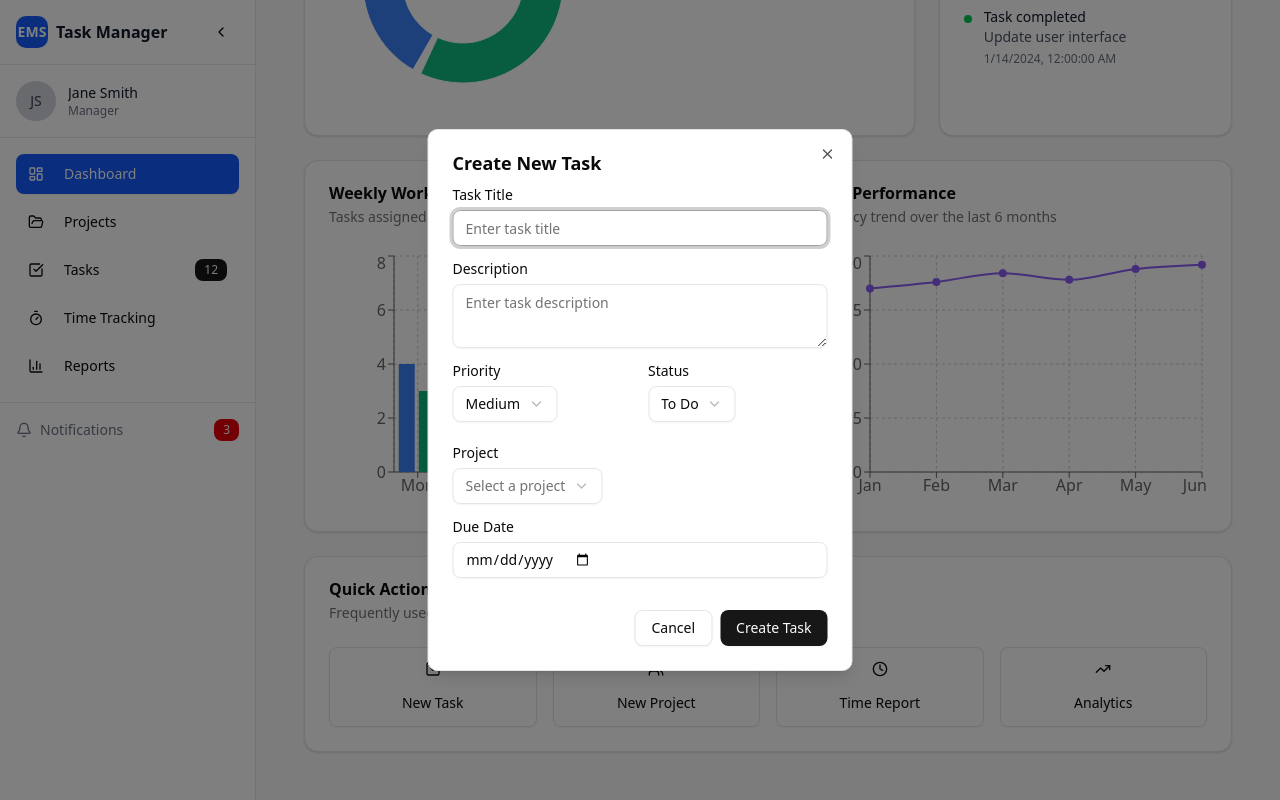
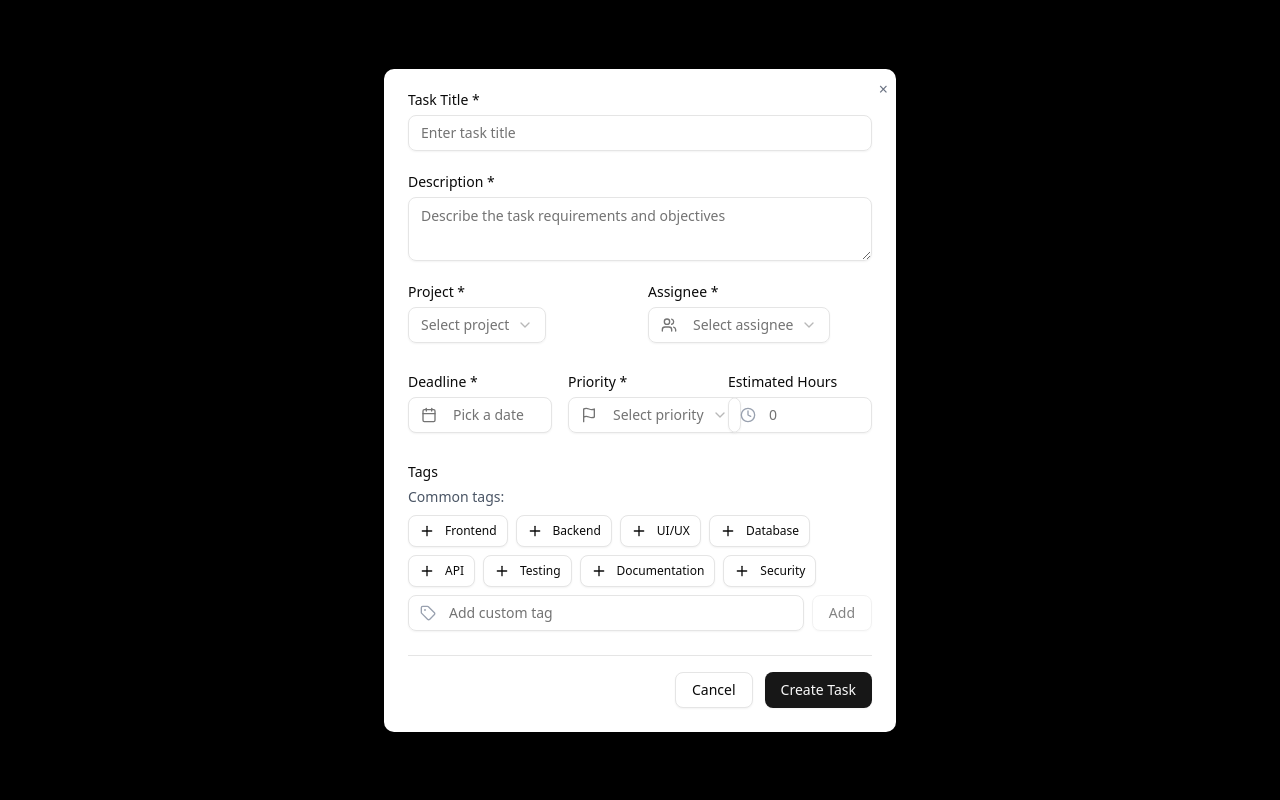
Before and after one commit to Landrian61/ems-task-management-prototype, a React (Vite) app: page / in a window 1280 px wide. Both pictures are taken after a click on the button "New Task". Shown: the part 655-1455 px from the top of the page. Built offline with nearby package versions, Linux system fonts and the light colour scheme.

Commit message:
refactor: replace dialog modals with custom forms for task and project creation in the dashboard

```diff
--- a/src/components/dashboard/Dashboard.jsx
+++ b/src/components/dashboard/Dashboard.jsx
@@ -24,6 +24,8 @@ import {
   Line
 } from 'recharts';
 import { CheckSquare, Clock, Users, TrendingUp, AlertTriangle, Calendar, Timer, Target, Play, Pause, Square } from 'lucide-react';
+import CreateTaskForm from '@/components/tasks/CreateTaskForm';
+import CreateProjectForm from '@/components/projects/CreateProjectForm';
 
 const Dashboard = () => {
   // Mock user data
@@ -619,165 +621,36 @@ const Dashboard = () => {
       </Card>
 
       {/* New Task Modal */}
-      <Dialog open={isNewTaskOpen} onOpenChange={setIsNewTaskOpen}>
-        <DialogContent className="sm:max-w-[425px]">
-          <DialogHeader>
-            <DialogTitle>Create New Task</DialogTitle>
-          </DialogHeader>
-          <form onSubmit={handleTaskSubmit} className="space-y-4">
-            <div className="space-y-2">
-              <Label htmlFor="title">Task Title</Label>
-              <Input
-                id="title"
-                value={taskForm.title}
-                onChange={(e) => setTaskForm(prev => ({ ...prev, title: e.target.value }))}
-                placeholder="Enter task title"
-                required
-              />
-            </div>
-
-            <div className="space-y-2">
-              <Label htmlFor="description">Description</Label>
-              <Textarea
-                id="description"
-                value={taskForm.description}
-                onChange={(e) => setTaskForm(prev => ({ ...prev, description: e.target.value }))}
-                placeholder="Enter task description"
-                rows={3}
-              />
-            </div>
-
-            <div className="grid grid-cols-2 gap-4">
-              <div className="space-y-2">
-                <Label>Priority</Label>
-                <Select
-                  value={taskForm.priority}
-                  onValueChange={(value) => setTaskForm(prev => ({ ...prev, priority: value }))}
-                >
-                  <SelectTrigger>
-                    <SelectValue />
-                  </SelectTrigger>
-                  <SelectContent>
-                    <SelectItem value="low">Low</SelectItem>
-                    <SelectItem value="medium">Medium</SelectItem>
-                    <SelectItem value="high">High</SelectItem>
-                  </SelectContent>
-                </Select>
-              </div>
-
-              <div className="space-y-2">
-                <Label>Status</Label>
-                <Select
-                  value={taskForm.status}
-                  onValueChange={(value) => setTaskForm(prev => ({ ...prev, status: value }))}
-                >
-                  <SelectTrigger>
-                    <SelectValue />
-                  </SelectTrigger>
-                  <SelectContent>
-                    <SelectItem value="todo">To Do</SelectItem>
-                    <SelectItem value="inProgress">In Progress</SelectItem>
-                    <SelectItem value="review">Review</SelectItem>
-                    <SelectItem value="completed">Completed</SelectItem>
-                  </SelectContent>
-                </Select>
-              </div>
-            </div>
-
-            <div className="space-y-2">
-              <Label>Project</Label>
-              <Select
-                value={taskForm.projectId}
-                onValueChange={(value) => setTaskForm(prev => ({ ...prev, projectId: value }))}
-              >
-                <SelectTrigger>
-                  <SelectValue placeholder="Select a project" />
-                </SelectTrigger>
-                <SelectContent>
-                  {projects.map(project => (
-                    <SelectItem key={project.id} value={project.id}>
-                      {project.name}
-                    </SelectItem>
-                  ))}
-                </SelectContent>
-              </Select>
-            </div>
-
-            <div className="space-y-2">
-              <Label htmlFor="dueDate">Due Date</Label>
-              <Input
-                id="dueDate"
-                type="date"
-                value={taskForm.dueDate}
-                onChange={(e) => setTaskForm(prev => ({ ...prev, dueDate: e.target.value }))}
-              />
-            </div>
-
-            <div className="flex justify-end space-x-2 pt-4">
-              <Button type="button" variant="outline" onClick={() => setIsNewTaskOpen(false)}>
-                Cancel
-              </Button>
-              <Button type="submit">Create Task</Button>
-            </div>
-          </form>
-        </DialogContent>
-      </Dialog>
+      {isNewTaskOpen && (
+        <div className="fixed inset-0 z-50 flex items-center justify-center bg-black bg-opacity-30">
+          <div className="bg-white rounded-lg shadow-lg p-6 w-full max-w-lg relative">
+            <button
+              className="absolute top-2 right-2 text-gray-500 hover:text-gray-700"
+              onClick={() => setIsNewTaskOpen(false)}
+              aria-label="Close"
+            >
+              ×
+            </button>
+            <CreateTaskForm onClose={() => setIsNewTaskOpen(false)} />
+          </div>
+        </div>
+      )}
 
       {/* New Project Modal */}
-      <Dialog open={isNewProjectOpen} onOpenChange={setIsNewProjectOpen}>
-        <DialogContent className="sm:max-w-[425px]">
-          <DialogHeader>
-            <DialogTitle>Create New Project</DialogTitle>
-          </DialogHeader>
-          <form onSubmit={handleProjectSubmit} className="space-y-4">
-            <div className="space-y-2">
-              <Label htmlFor="name">Project Name</Label>
-              <Input
-                id="name"
-                value={projectForm.name}
-                onChange={(e) => setProjectForm(prev => ({ ...prev, name: e.target.value }))}
-                placeholder="Enter project name"
-                required
-              />
-            </div>
-
-            <div className="space-y-2">
-              <Label htmlFor="description">Description</Label>
-              <Textarea
-                id="description"
-                value={projectForm.description}
-                onChange={(e) => setProjectForm(prev => ({ ...prev, description: e.target.value }))}
-                placeholder="Enter project description"
-                rows={3}
-              />
-            </div>
-
-            <div className="space-y-2">
-              <Label>Status</Label>
-              <Select
-                value={projectForm.status}
-                onValueChange={(value) => setProjectForm(prev => ({ ...prev, status: value }))}
-              >
-                <SelectTrigger>
-                  <SelectValue />
-                </SelectTrigger>
-                <SelectContent>
-                  <SelectItem value="active">Active</SelectItem>
-                  <SelectItem value="on-hold">On Hold</SelectItem>
-                  <SelectItem value="completed">Completed</SelectItem>
-                </SelectContent>
-              </Select>
-            </div>
-
-            <div className="flex justify-end space-x-2 pt-4">
-              <Button type="button" variant="outline" onClick={() => setIsNewProjectOpen(false)}>
-                Cancel
-              </Button>
-              <Button type="submit">Create Project</Button>
-            </div>
-          </form>
-        </DialogContent>
-      </Dialog>
+      {isNewProjectOpen && (
+        <div className="fixed inset-0 z-50 flex items-center justify-center bg-black bg-opacity-30">
+          <div className="bg-white rounded-lg shadow-lg p-6 w-full max-w-lg relative">
+            <button
+              className="absolute top-2 right-2 text-gray-500 hover:text-gray-700"
+              onClick={() => setIsNewProjectOpen(false)}
+              aria-label="Close"
+            >
+              ×
+            </button>
+            <CreateProjectForm onClose={() => setIsNewProjectOpen(false)} />
+          </div>
+        </div>
+      )}
 
       {/* Time Report Modal */}
       <Dialog open={isTimeReportOpen} onOpenChange={setIsTimeReportOpen}>
```
